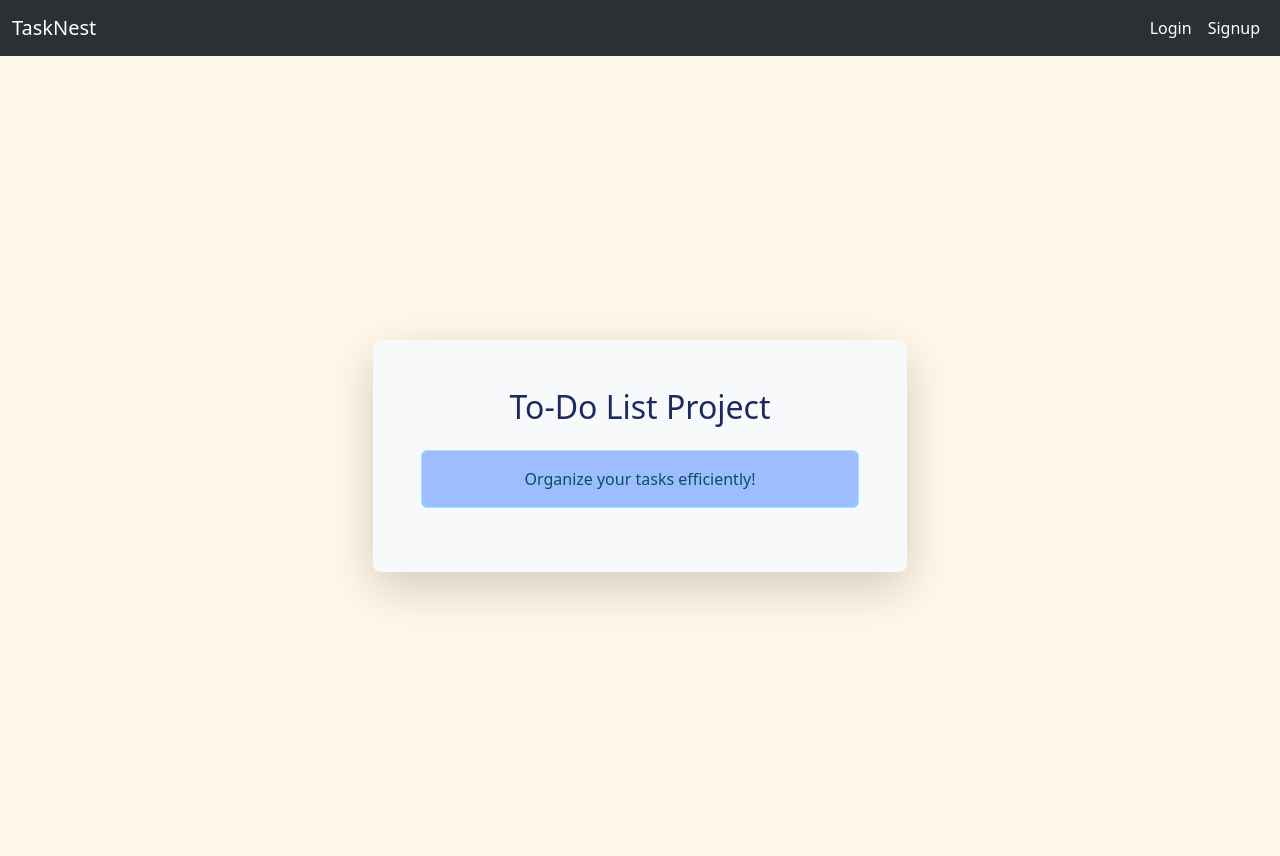
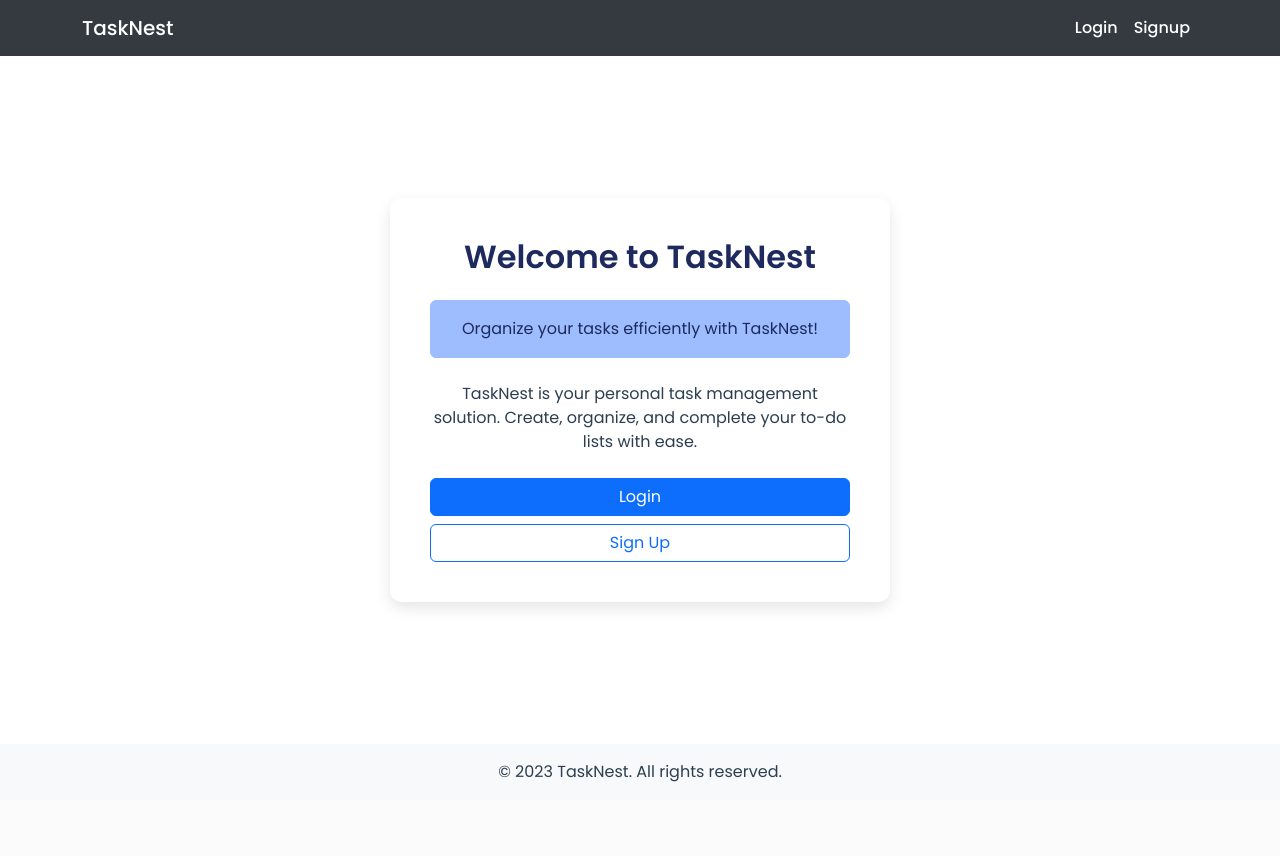
Before and after one commit to Ananttyagi004/To-Do-List, a Django app: page / in a window 1280 px wide. After the commit the page ends 782 px from the top, so only its background shows below. Run offline with Django 5.2, Linux system fonts and the light colour scheme.

Commit message:
updated html

```diff
--- a/todo/templates/todo/base.html
+++ b/todo/templates/todo/base.html
@@ -30,7 +30,7 @@
         font-weight: 500;
       }
 
-      .nav-link {
+      .nav-link {Q
         margin-left: 1rem;
         transition: color 0.3s ease;
       }
--- a/todo/templates/todo/index.html
+++ b/todo/templates/todo/index.html
@@ -1,59 +1,121 @@
-<!doctype html>
+<!DOCTYPE html>
 <html lang="en">
 <head>
     <meta charset="utf-8">
     <meta name="viewport" content="width=device-width, initial-scale=1">
-    <title>TO-Do List</title>
+    <title>TaskNest - Your To-Do List</title>
+    <link href="https://cdn.jsdelivr.net/npm/bootstrap@5.3.2/dist/css/bootstrap.min.css" rel="stylesheet" integrity="sha384-T3c6CoIi6uLrA9TneNEoa7RxnatzjcDSCmG1MXxSR1GAsXEV/Dwwykc2MPK8M2HN" crossorigin="anonymous">
+    <link href="https://fonts.googleapis.com/css2?family=Poppins:wght@300;400;500;600&display=swap" rel="stylesheet">
     <style>
+        :root {
+            --primary-color: #1E2A5E;
+            --secondary-color: #9DBDFF;
+            --background-color: #fff;
+            --text-color: #2c3e50;
+            --navbar-color: #343a40;
+        }
+
         body {
-          background-color: #FFF6EA;
-          color: #2c3e50;
             font-family: 'Poppins', sans-serif;
+            background-color: var(--background-color);
+            color: var(--text-color);
             margin: 0;
             padding: 0;
+            min-height: 100vh;
+            display: flex;
+            flex-direction: column;
+        }
 
+        .navbar {
+            background-color: var(--navbar-color) !important;
+        }
+
+        .navbar-brand, .nav-link {
+            color: #ffffff !important;
+            font-weight: 500;
+            transition: opacity 0.3s ease;
+        }
+
+        .navbar-brand:hover, .nav-link:hover {
+            opacity: 0.8;
+        }
+
+        .content-container {
+            flex: 1;
+            display: flex;
+            justify-content: center;
+            align-items: center;
+            padding: 2rem;
+        }
+
+        .content-box {
+            background-color: #ffffff;
+            border-radius: 12px;
+            padding: 2.5rem;
+            box-shadow: 0 6px 15px rgba(0, 0, 0, 0.1);
+            width: 100%;
+            max-width: 500px;
+        }
+
+        h2 {
+            color: var(--primary-color);
+            font-weight: 600;
+        }
+
+        .alert-custom {
+            background-color: var(--secondary-color);
+            border-color: var(--secondary-color);
+            color: var(--primary-color);
         }
     </style>
-
-    <link href="https://cdn.jsdelivr.net/npm/bootstrap@5.3.2/dist/css/bootstrap.min.css" rel="stylesheet" integrity="sha384-T3c6CoIi6uLrA9TneNEoa7RxnatzjcDSCmG1MXxSR1GAsXEV/Dwwykc2MPK8M2HN" crossorigin="anonymous">
-    <script src="https://cdn.jsdelivr.net/npm/@popperjs/core@2.11.8/dist/umd/popper.min.js" integrity="sha384-I7E8VVD/ismYTF4hNIPjVp/Zjvgyol6VFvRkX/vR+Vc4jQkC+hVqc2pM8ODewa9r" crossorigin="anonymous"></script>
-    <script src="https://cdn.jsdelivr.net/npm/bootstrap@5.3.2/dist/js/bootstrap.min.js" integrity="sha384-BBtl+eGJRgqQAUMxJ7pMwbEyER4l1g+O15P+16Ep7Q9Q+zqX6gSbd85u4mG4QzX+" crossorigin="anonymous"></script>
-    <script src="https://cdn.jsdelivr.net/npm/bootstrap@5.3.2/dist/js/bootstrap.bundle.min.js" integrity="sha384-C6RzsynM9kWDrMNeT87bh95OGNyZPhcTNXj1NW7RuBCsyN/o0jlpcV8Qyq46cDfL" crossorigin="anonymous"></script>
 </head>
-  <body style="background-color: #FFF8E8;">
-    <nav class="navbar navbar-expand-lg bg-body-tertiary d-flex justify-content-between"  data-bs-theme="dark">
-        <div class="container-fluid">
+<body>
+    <nav class="navbar navbar-expand-lg navbar-dark">
+        <div class="container">
             <a class="navbar-brand" href="{% url 'home' %}">TaskNest</a>
             <button class="navbar-toggler" type="button" data-bs-toggle="collapse" data-bs-target="#navbarNav" aria-controls="navbarNav" aria-expanded="false" aria-label="Toggle navigation">
                 <span class="navbar-toggler-icon"></span>
             </button>
-
-          <div style="justify-content: right; " class="collapse navbar-collapse" id="navbarNav">
+            <div class="collapse navbar-collapse justify-content-end" id="navbarNav">
                 <ul class="navbar-nav">
                     <li class="nav-item">
-                <a class="nav-link active" aria-current="page" href="{% url 'login' %}">Login</a>
+                        <a class="nav-link" href="{% url 'login' %}">Login</a>
                     </li>
                     <li class="nav-item">
-                <a class="nav-link active" aria-current="page" href="{% url 'signup' %}">Signup</a>
+                        <a class="nav-link" href="{% url 'signup' %}">Signup</a>
                     </li>
                 </ul>
             </div>
         </div>
     </nav>
 
-    <div class="d-flex justify-content-center align-items-center vh-100 w-100" style="color: #FEF9D9;">
+    <main class="content-container">
+        <div class="content-box">
             {% block content %}
-      <div class="col-lg-5 p-5 mx-auto bg-light rounded-3 shadow-lg">
             <div class="text-center mb-4">
-          <h2 style="color:#1E2A5E" >To-Do List Project</h2>
+                <h2>Welcome to TaskNest</h2>
             </div>
-        <div class="alert alert-info text-center" style="background-color: #9DBDFF;">
-          Organize your tasks efficiently!
+            <div class="alert alert-custom text-center">
+                Organize your tasks efficiently with TaskNest!
             </div>
+            <p class="mt-4 text-center">
+                TaskNest is your personal task management solution. Create, organize, and complete your to-do lists with ease.
+            </p>
+            <div class="d-grid gap-2 mt-4">
+                <a href="{% url 'login' %}" class="btn btn-primary">Login</a>
+                <a href="{% url 'signup' %}" class="btn btn-outline-primary">Sign Up</a>
             </div>
-
             {% endblock content %}
         </div>
+    </main>
 
+    <footer class="bg-light py-3 mt-auto">
+        <div class="container text-center">
+            <p class="mb-0">&copy; 2023 TaskNest. All rights reserved.</p>
+        </div>
+    </footer>
+
+    <script src="https://cdn.jsdelivr.net/npm/@popperjs/core@2.11.8/dist/umd/popper.min.js" integrity="sha384-I7E8VVD/ismYTF4hNIPjVp/Zjvgyol6VFvRkX/vR+Vc4jQkC+hVqc2pM8ODewa9r" crossorigin="anonymous"></script>
+    <script src="https://cdn.jsdelivr.net/npm/bootstrap@5.3.2/dist/js/bootstrap.min.js" integrity="sha384-BBtl+eGJRgqQAUMxJ7pMwbEyER4l1g+O15P+16Ep7Q9Q+zqX6gSbd85u4mG4QzX+" crossorigin="anonymous"></script>
 </body>
 </html>
--- a/todo/templates/todo/login.html
+++ b/todo/templates/todo/login.html
@@ -3,7 +3,7 @@
 {% block content %}
 
 
-    <div class="col-lg-5 text-white p-4 mx-auto bg-dark ">
+    <div class=" text-white p-4 mx-auto bg-dark ">
         <div class="alert  alert-danger p-2" >
            <h2 style="font-family: 'Times New Roman', Times, serif;"> LOGIN </h2>
         </div>
--- a/todo/templates/todo/signup.html
+++ b/todo/templates/todo/signup.html
@@ -3,7 +3,7 @@
 {% block content %}
 
 
-    <div class="col-lg-5 text-white p-4  bg-dark ">
+    <div class=" text-white p-4  bg-dark ">
         <div class="alert  alert-danger p-2 " >
             <h2 style="font-family: 'Times New Roman', Times, serif;"> CREATE ACCOUNT</h2>
 
--- a/todo/templates/todo/tasks.html
+++ b/todo/templates/todo/tasks.html
@@ -3,7 +3,7 @@
 {% block content %}
 
 
-    <div class="col-lg-5 text-white p-4 mx-auto bg-dark ">
+    <div class=" text-white p-8 mx-auto bg-dark ">
         <div class="alert  alert-danger">
            <h2> TASKS</h2>
         </div>
--- a/todo/templates/todo/todo.html
+++ b/todo/templates/todo/todo.html
@@ -3,7 +3,7 @@
 {% block content %}
 
 
-    <div class="col-lg-5 text-white p-4 mx-auto bg-dark ">
+    <div class=" text-white p-4 mx-auto bg-dark ">
         <div class="alert  alert-danger">
            <h2>ADD A TASK</h2>
         </div>
```
Lines whose indentation alone changed are shown as unchanged.
